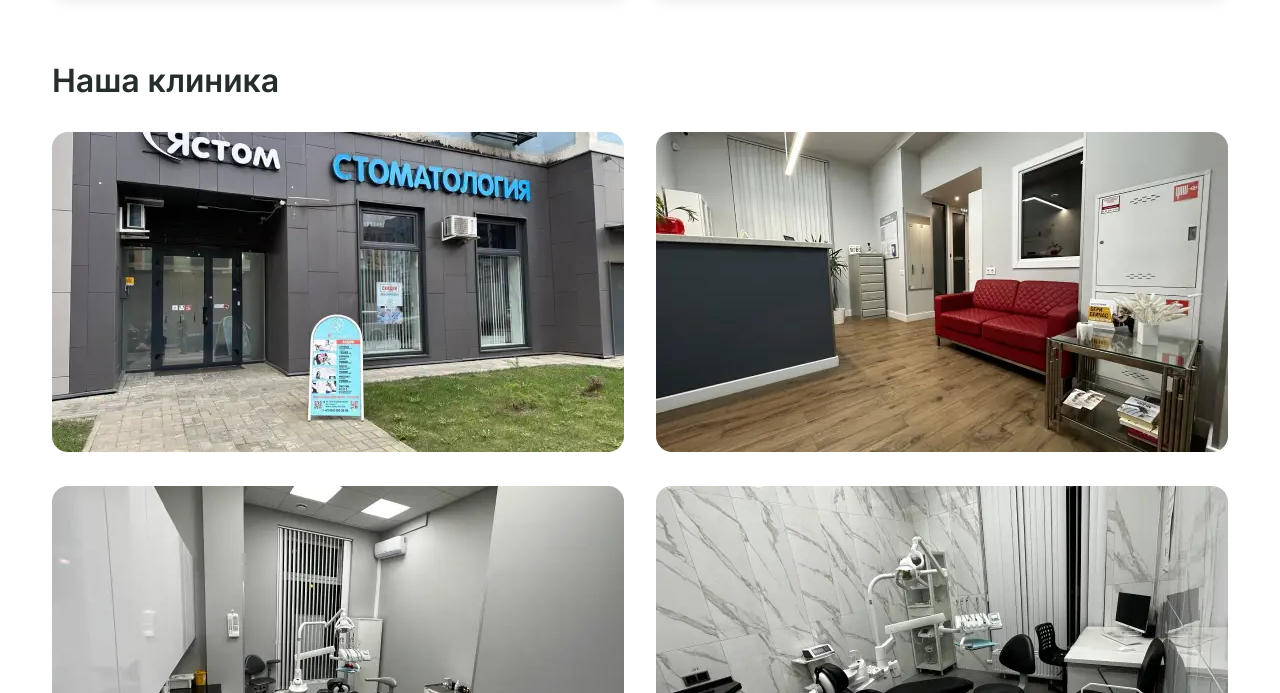
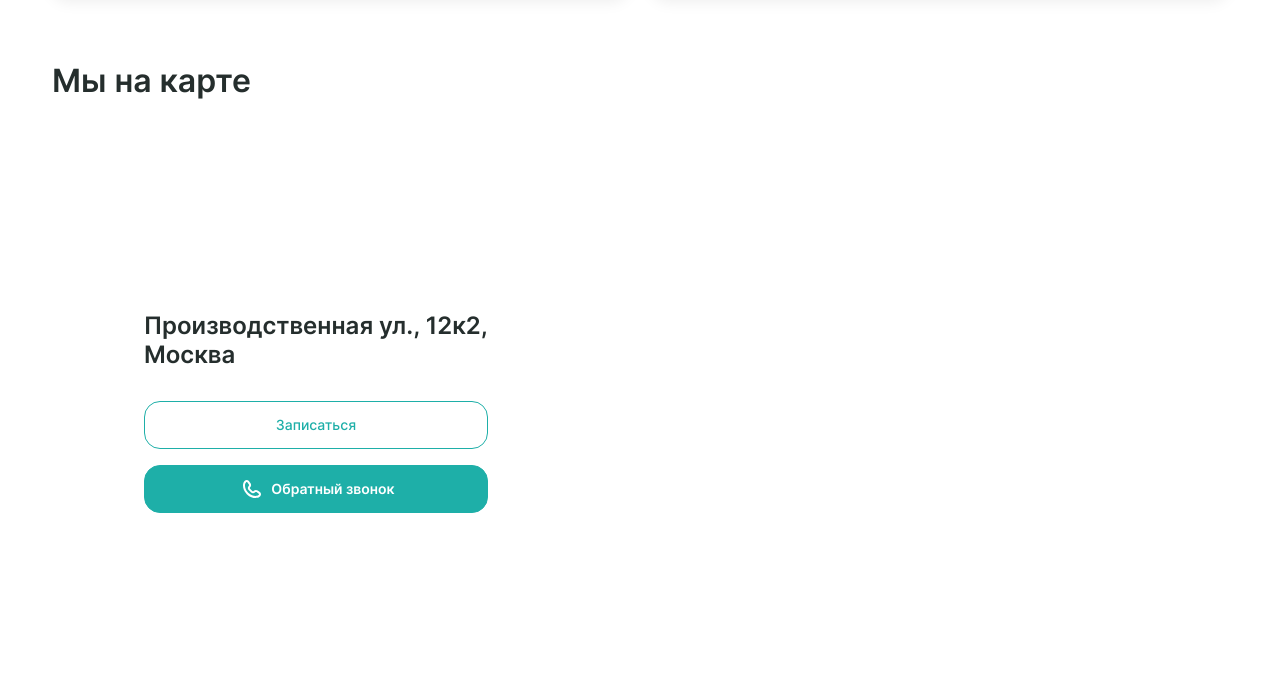
Before and after one commit to Qumansa/yastom, a website: page src/index.html in a window 1280 px wide. Shown: the part 1667-2360 px from the top of the page. Drawn offline with nearby package versions, Linux system fonts and the light colour scheme; files that its build step writes are made by us from their sources; files whose address does not match are found by name.

Commit message:
Contacts
Верстка

```diff
--- /dev/null
+++ b/src/components/contacts.html
@@ -0,0 +1,18 @@
+<section class="contacts section">
+    <div class="container">
+        <h2 class="section__title">Мы на карте</h2>
+        <div class="contacts__map" id="contacts__map">
+            <div class="contacts__info">
+                <address class="contacts__address">Производственная ул., 12к2,<br>Москва</address>
+                <ul class="contacts__buttons">
+                    <li class="contacts__buttons-item">
+                        <button class="contacts__button contacts__button_appointment">Записаться</button>
+                    </li>
+                    <li class="contacts__buttons-item">
+                        <button class="contacts__button contacts__button_callback">Обратный звонок</button>
+                    </li>
+                </ul>
+            </div>
+        </div>
+    </div>
+</section>
--- a/src/index.html
+++ b/src/index.html
@@ -24,9 +24,12 @@
         @@include('components/doctor.html')
         @@include('components/prices.html')
         @@include('components/testimonials.html')
+        @@include('components/contacts.html')
         @@include('components/gallery.html')
     </main>
     @@include('components/footer.html')
+
+    <script src="https://api-maps.yandex.ru/2.1/?apikey=92d2de59-e610-4dd0-afb7-3d4d311cd139&lang=ru_RU"></script>
 </body>
 
 </html>
--- a/src/js/bundle.js
+++ b/src/js/bundle.js
@@ -1,5 +1,6 @@
-// 'use strict';
+'use strict';
+import initMap from './modules/initMap';
 
-// document.addEventListener('DOMContentLoaded', () => {
-// 	console.log('Hello world!');
-// });
+document.addEventListener('DOMContentLoaded', () => {
+	initMap();
+});
--- /dev/null
+++ b/src/js/modules/initMap.js
@@ -0,0 +1,21 @@
+function initMap() {
+    function init() {
+        const map = new ymaps.Map("contacts__map", {
+            center: [55.643058, 37.385107],
+            zoom: 16
+        });
+
+        const placeMark = new ymaps.Placemark([55.643058, 37.391107], {}, {
+            iconLayout: 'default#image',
+            iconImageHref: '../img/map-icon.svg',
+            iconImageSize: [64, 75],
+        });
+
+        map.geoObjects
+            .add(placeMark);
+    }
+
+    ymaps.ready(init);
+}
+
+export default initMap;
--- a/src/sass/_base.sass
+++ b/src/sass/_base.sass
@@ -55,7 +55,7 @@ fieldset
     border: none
 
 address
-    font-style: 400
+    font-style: normal
 
 time
     display: inline-block
--- /dev/null
+++ b/src/sass/components/_contacts.sass
@@ -0,0 +1,41 @@
+.contacts
+    &__map
+        position: relative
+        margin-top: 3.2rem
+        max-width: 100%
+        width: 100%
+        height: 56rem
+        z-index: 1
+    &__info
+        position: absolute
+        top: 50%
+        left: 6rem
+        transform: translateY(-50%)
+        padding: 3.2rem
+        background-color: $white
+        border-radius: 1.6rem
+        z-index: 2
+    &__address
+        font-size: 2.4rem
+        font-weight: 600
+    &__buttons
+        margin-top: 3.2rem
+        &-item
+            &:not(:first-child)
+                margin-top: 1.6rem
+    &__button
+        padding: 1.6rem
+        width: 100%
+        font-size: 1.4rem
+        border-radius: 1.6rem
+        &_appointment
+            font-weight: 500
+            color: $cyan
+            background-color: $white
+            border: 0.1rem solid $cyan
+        &_callback
+            padding-left: 5rem
+            font-weight: 600
+            color: $white
+            background: url('../img/phone.svg') $cyan 9.5rem center/2.4rem 2.4rem no-repeat
+            border: 0.1rem solid $cyan
--- a/src/sass/components/_gallery.sass
+++ b/src/sass/components/_gallery.sass
@@ -4,4 +4,3 @@
         grid-template-columns: repeat(2, 1fr)
         gap: 3.2rem
         margin-top: 3.2rem
-    &__item
--- a/src/sass/components/_header.sass
+++ b/src/sass/components/_header.sass
@@ -10,11 +10,11 @@
             max-height: 6.4rem
     &__btn
         margin-left: auto
-        padding: 0.8rem 2.1rem 0.9rem
+        padding: 1.1rem 2.1rem 1.1rem
+        font-size: 1.4rem
         font-weight: 500
         border: 0.2rem solid $cyan
         border-radius: 2.4rem
-        @include baseFontSize
     &__info
         margin-left: 2.4rem
         text-align: right
--- a/src/sass/main.sass
+++ b/src/sass/main.sass
@@ -8,5 +8,6 @@
 @import 'components/doctor'
 @import 'components/prices'
 @import 'components/testimonials'
+@import 'components/contacts'
 @import 'components/gallery'
 @import 'components/footer'
```
Also changed, not shown: dist/css/main.min.css, dist/img/map-icon.svg (added), dist/index.html, dist/js/bundle.js, src/img/map-icon.svg (added).
